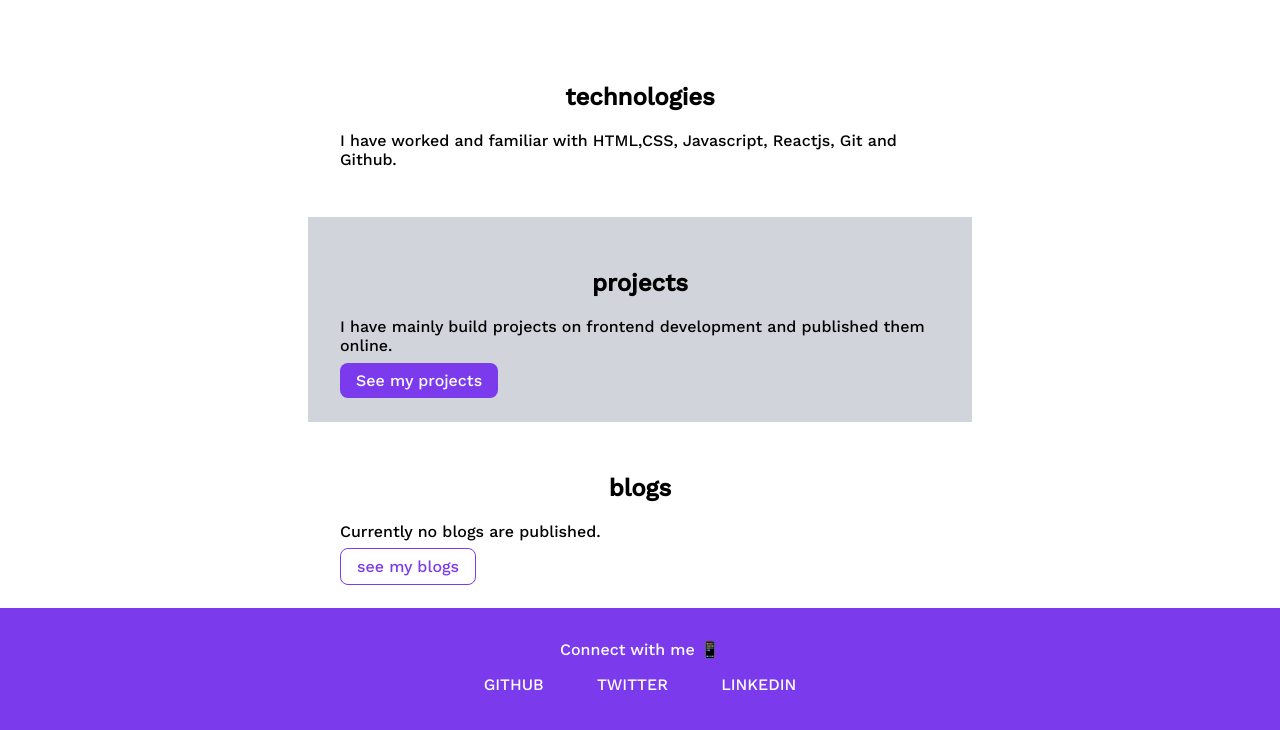
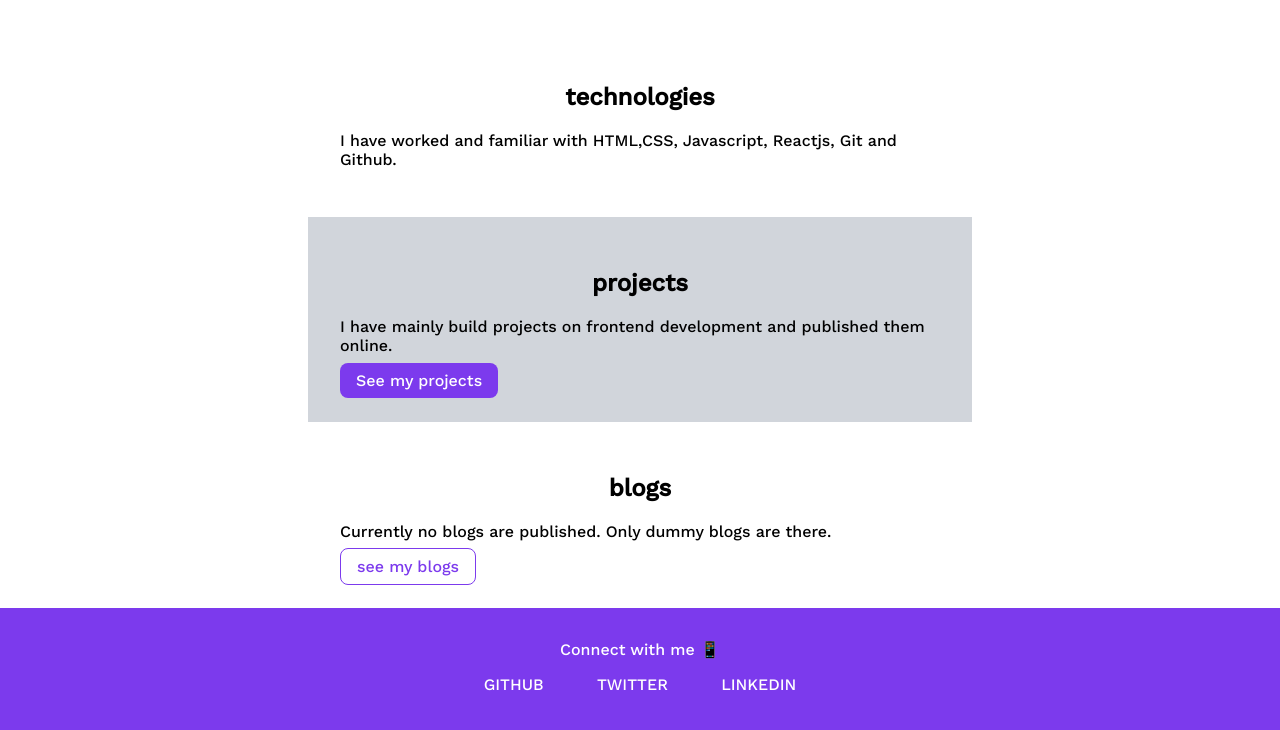
Before and after one commit to shubhamdsm/myportfoliosite, a plain HTML site: page index.html in a window 1280 px wide. Shown: the part 494-1224 px from the top of the page. Drawn offline with nearby package versions, Linux system fonts and the light colour scheme.

Commit message:
name change

```diff
--- a/index.html
+++ b/index.html
@@ -38,7 +38,7 @@
     </section>
     <section class="section container-center">
         <h1>blogs</h1>
-        <p>Currently no blogs are published.</p>
+        <p>Currently no blogs are published. Only dummy blogs are there.</p>
         <a class="link secondary-link" href="./blogs.html">see my blogs</a>
     </section>
 
```
Also changed, not shown: blogs.html (+1 -1 lines).
